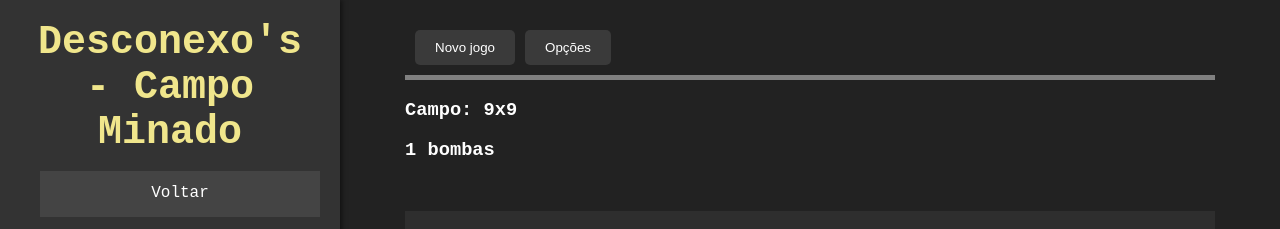
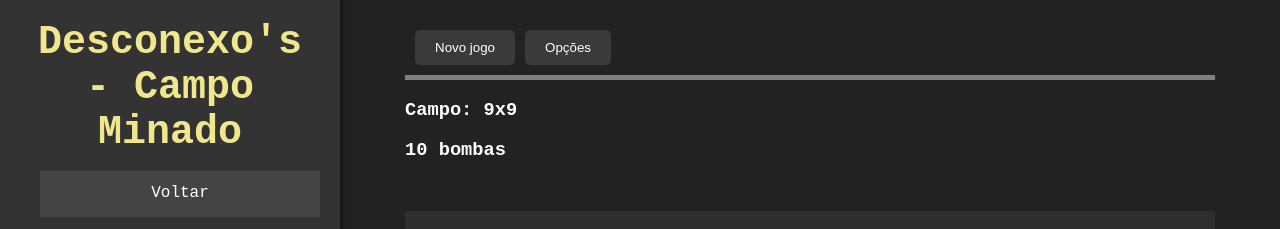
Before and after one commit to Joshua731/M1NE, a React (Create React App) app: page /campo-minado in a window 1280 px wide. Shown: the top 229 px of the page. Built offline with nearby package versions, Linux system fonts and the light colour scheme.

Commit message:
Ultimo do ultimo

```diff
--- a/src/pages/campominado/CampoMinado.jsx
+++ b/src/pages/campominado/CampoMinado.jsx
@@ -31,7 +31,7 @@ export default function CampoMinado(){
 
 
     const difficulties = {
-        easy: { label: "Fácil", value: "easy", rows: 9, cols: 9, mines: 1 },
+        easy: { label: "Fácil", value: "easy", rows: 9, cols: 9, mines: 10 },
         intermediate: { label: "Intermediário", value: "intermediate", rows: 16, cols: 16, mines: 40 },
         hard: { label: "Difícil", value: "hard", rows: 16, cols: 30, mines: 99 },
     };
```
